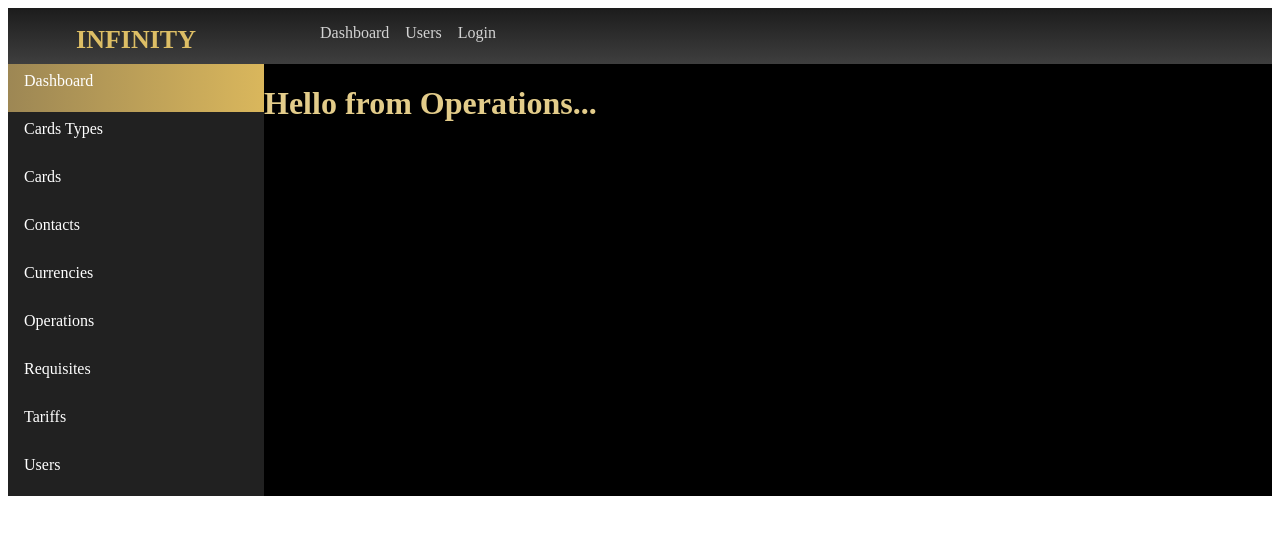
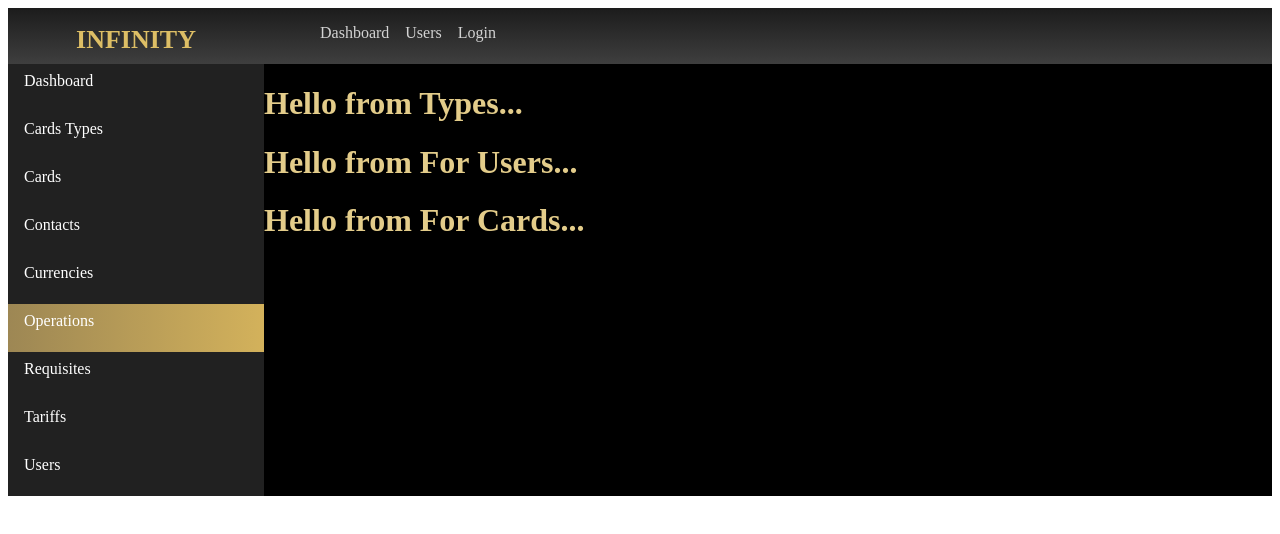
Before and after one commit to Volodymyrquo/some-cards, a React (Create React App) app: page /operations in a window 1280 px wide. Shown: the top 534 px of the page. Built offline with nearby package versions, Linux system fonts and the light colour scheme.

Commit message:
added style to navbar

```diff
--- a/package.json
+++ b/package.json
@@ -7,6 +7,7 @@
     "@testing-library/react": "^11.2.4",
     "@testing-library/user-event": "^12.6.3",
     "axios": "^0.21.1",
+    "classnames": "^2.2.6",
     "node-sass": "^4.14.1",
     "react": "^17.0.1",
     "react-device-detect": "^1.15.0",
--- a/src/App.jsx
+++ b/src/App.jsx
@@ -25,17 +25,17 @@ const App = () => {
       <div className='app-wrapper-content'>
         <Switch>
           <Route path='/' exact component={Home} />
-          <Route path='/login' exact component={AuthPage} />
-          <Route path='/cards' exact component={Cards} />
-          <Route path='/cardstypes' exact component={CardsTypes} />
-          <Route path='/contacts' exact component={Contacts} />
-          <Route path='/currencies' exact component={Currencies} />
-          <Route path='/dashboard' exact component={Dashboard} />
-          <Route path='/dashboard' exact component={Dashboard} />
-          <Route path='/operations' exact component={Operations} />
-          <Route path='/requisites' exact component={Requisites} />
-          <Route path='/tariffs' exact component={Tariffs} />
-          <Route path='/users' exact component={Users} />
+          <Route path='/cards' component={Cards} />
+          <Route path='/cardstypes' component={CardsTypes} />
+          <Route path='/contacts' component={Contacts} />
+          <Route path='/currencies' component={Currencies} />
+          <Route path='/dashboard' component={Dashboard} />
+          <Route path='/dashboard' component={Dashboard} />
+          <Route path='/operations' component={Operations} />
+          <Route path='/requisites' component={Requisites} />
+          <Route path='/tariffs' component={Tariffs} />
+          <Route path='/users' component={Users} />
+          <Route path='/login' component={AuthPage} />
         </Switch>
       </div>
     </div>
--- a/src/api/infinityAPI.js
+++ b/src/api/infinityAPI.js
@@ -3,7 +3,7 @@ import * as axios from 'axios';
 const token = localStorage.token;
 
 const instance = axios.create({
-  baseURL: `https://api.sumra.net/infinity/1/`,
+  baseURL: `https://api.sumra.net/`,
   headers: {
     'X-Requested-With': 'XMLHttpRequest',
     'Content-Type': 'application/x-www-form-urlencoded',
--- a/src/components/Auth/FirstForm.js
+++ b/src/components/Auth/FirstForm.js
@@ -22,13 +22,11 @@ export class FirstForm extends Component {
         image: Telegram,
         href: 'https://t.me/sumrabot',
         hrefMobile: 'tg://resolve?domain=SumraBot',
-        id: 1,
       },
       {
         image: Viber,
         href: 'viber://pa?ChatURI=SumraBot',
         hrefMobile: 'viber://pa?ChatURI=SumraBot',
-        id: 2,
       },
       {
         image: Messanger,
@@ -39,13 +37,11 @@ export class FirstForm extends Component {
         image: WhatsApp,
         href: 'https://wa.me/SumraBot',
         hrefMobile: 'https://wa.me/SumraBot',
-        id: 3,
       },
       {
         image: Signal,
         href: '#',
         hrefMobile: '#',
-        id: 4,
       },
     ],
   };
--- a/src/components/Auth/LoginForm.js
+++ b/src/components/Auth/LoginForm.js
@@ -10,8 +10,8 @@ class LoginForm extends Component {
     super(props);
 
     this.state = {
-      username: 'sumra_user',
-      password: 'sumra_user_1',
+      username: 'SumraEduard',
+      password: 'VvN1zRx16H',
     };
   }
 
--- a/src/components/Navbar/Navbar.jsx
+++ b/src/components/Navbar/Navbar.jsx
@@ -1,36 +1,54 @@
 import React from 'react';
-import { Link } from 'react-router-dom';
+import { NavLink } from 'react-router-dom';
 import s from './Navbar.module.css';
 const Navbar = () => {
   return (
     <div className={s.nav}>
       <ul className={s.list}>
-        <li className={`${s.item} ${s.active}`}>
-          <Link to='/dashboard'>Dashboard</Link>
+        <li className={s.item}>
+          <NavLink to='/dashboard' activeClassName={s.active}>
+            Dashboard
+          </NavLink>
         </li>
         <li className={s.item}>
-          <Link to='/cardstypes'>Cards Types</Link>
+          <NavLink to='/cardstypes' activeClassName={s.active}>
+            Cards Types
+          </NavLink>
         </li>
         <li className={s.item}>
-          <Link to='/cards'>Cards</Link>
+          <NavLink to='/cards' activeClassName={s.active}>
+            Cards
+          </NavLink>
+        </li>
+        <li className={s.item} activeClassName={s.item}>
+          <NavLink to='/contacts' activeClassName={s.active}>
+            Contacts
+          </NavLink>
         </li>
         <li className={s.item}>
-          <Link to='/contacts'>Contacts</Link>
+          <NavLink to='/currencies' activeClassName={s.active}>
+            Currencies
+          </NavLink>
         </li>
         <li className={s.item}>
-          <Link to='/currencies'>Currencies</Link>
+          <NavLink to='/operations' activeClassName={s.active}>
+            Operations
+          </NavLink>
         </li>
         <li className={s.item}>
-          <Link to='/operations'>Operations</Link>
+          <NavLink to='/requisites' activeClassName={s.active}>
+            Requisites
+          </NavLink>
         </li>
         <li className={s.item}>
-          <Link to='/requisites'>Requisites</Link>
+          <NavLink to='/tariffs' activeClassName={s.active}>
+            Tariffs
+          </NavLink>
         </li>
         <li className={s.item}>
-          <Link to='/tariffs'>Tariffs</Link>
-        </li>
-        <li className={s.item}>
-          <Link to='/users'>Users</Link>
+          <NavLink to='/users' activeClassName={s.active}>
+            Users
+          </NavLink>
         </li>
       </ul>
     </div>
--- a/src/components/Navbar/Navbar.module.css
+++ b/src/components/Navbar/Navbar.module.css
@@ -7,6 +7,7 @@
   list-style-type: none;
   margin: 0;
   padding: 0;
+  height: 100%;
 }
 .item {
   font-size: 16px;
@@ -22,12 +23,12 @@
   color: #ffffff;
   text-decoration: none;
   padding: 8px 16px;
+  height: 32px;
   width: 256px;
 }
 
-.item a:hover {
+.item:hover {
   background-color: #292929;
-  color: #dab75c;
 }
 
 .active {
--- /dev/null
+++ b/src/components/Operations/ForCards/package.json
@@ -0,0 +1,3 @@
+{
+  "main": "ForCards.jsx"
+}
--- /dev/null
+++ b/src/components/Operations/ForUsers/package.json
@@ -0,0 +1,3 @@
+{
+  "main": "ForUsers.jsx"
+}
--- a/src/components/Operations/Operations.jsx
+++ b/src/components/Operations/Operations.jsx
@@ -1,9 +1,14 @@
 import React from 'react';
+import ForCards from './ForCards';
+import Types from './Types';
+import ForUsers from './ForUsers';
 
 const Operations = () => {
   return (
     <div>
-      <h1>Hello from Operations...</h1>
+      <Types />
+      <ForUsers />
+      <ForCards />
     </div>
   );
 };
--- /dev/null
+++ b/src/components/Operations/Types/package.json
@@ -0,0 +1,3 @@
+{
+  "main": "Types.jsx"
+}
```
Also changed, not shown: src/components/Operations/ForCards/ForCards.jsx (renamed from src/components/Operations/ForCards/ForCardx.jsx), 1 other file (tests, documents, lock files or other folders).
